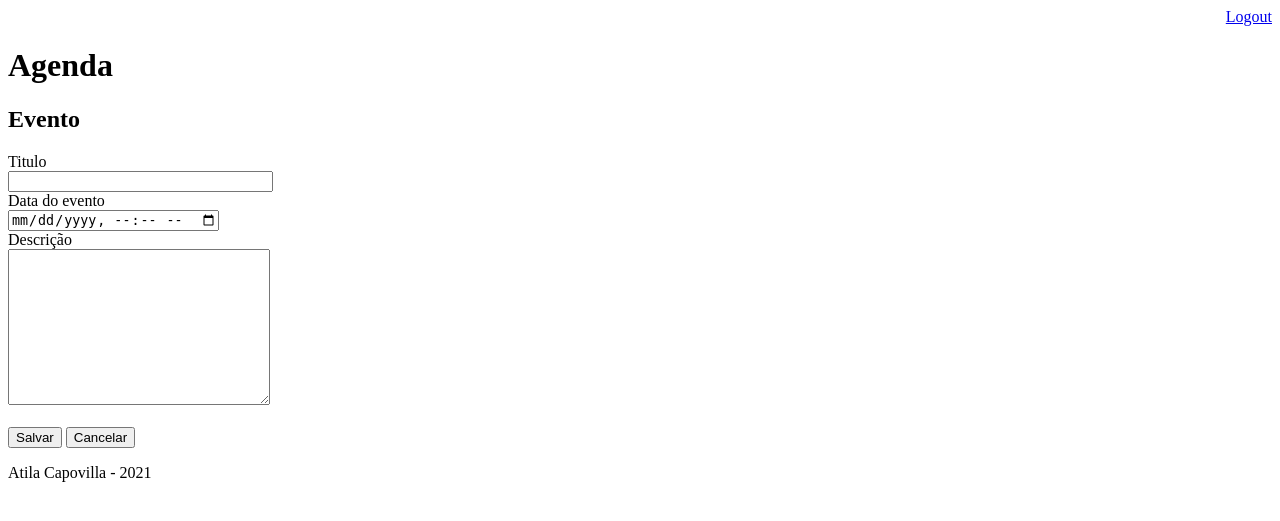
After one commit to atilacapovilla/agenda_dio, a Django app: page /agenda/evento/ in a window 1280 px wide. The commit adds this page. Shown: the top 521 px of the page. Run offline with Django 4.2, Linux system fonts and the light colour scheme; a user stored in the database is signed in.

Commit message:
Incluido funcionalidade de inserção de eventos na agenda

```diff
--- a/agenda/urls.py
+++ b/agenda/urls.py
@@ -13,6 +13,8 @@ urlpatterns = [
     path('', RedirectView.as_view(url='/agenda/')),
     #---------------------------------------------
     path('agenda/', views.lista_eventos),
+    path('agenda/evento/', views.evento),
+    path('agenda/evento/submit/', views.submit_evento),
     path('login/', views.login_user),
     path('login/submit', views.submit_login),
     path('logout/', views.logout_user)
--- a/core/views.py
+++ b/core/views.py
@@ -41,3 +41,22 @@ def lista_eventos(request):
 
     dados = {'eventos': evento}
     return render(request, 'agenda.html', dados)
+
+
+@login_required(login_url='/login/')
+def evento(request):
+    return render(request, 'evento.html')
+
+@login_required(login_url='/login/')
+def submit_evento(request):
+    if request.POST:
+        titulo = request.POST.get('titulo')
+        data_evento = request.POST.get('data_evento')
+        descricao = request.POST.get('descricao')
+        usuario = request.user
+        Evento.objects.create(titulo=titulo,
+                              data_evento=data_evento,
+                              descricao=descricao,
+                              usuario=usuario)
+
+    return redirect('/')
--- a/templates/agenda.html
+++ b/templates/agenda.html
@@ -1,6 +1,9 @@
 {% extends 'model-page.html' %}
 {% block content %}
     <h2>Agendamentos</h2>
+    <a href="evento/">
+        <button>Novo Evento</button>
+    </a>
 
     <ul>
     {% for evento in eventos %}
--- /dev/null
+++ b/templates/evento.html
@@ -0,0 +1,28 @@
+{% extends 'model-page.html' %}
+
+{% block content %}
+
+<h2>Evento</h2>
+
+<form action="submit/" method="post">
+    {% csrf_token %}
+    <label>Titulo</label>
+    <br>
+    <input type="text" name="titulo" size="30">
+    <br>
+
+    <label>Data do evento</label>
+    <br>
+    <input type="datetime-local" name="data_evento">
+    <br>
+    <label>Descrição</label>
+    <br>
+    <textarea name="descricao" cols="30" rows="10"></textarea>
+    <br><br>
+    <button type="submit">Salvar</button>
+    <a href="/">
+        <button type="button">Cancelar</button>
+    </a>
+</form>
+
+{% endblock %}
```
Also changed, not shown: db.sqlite3.
